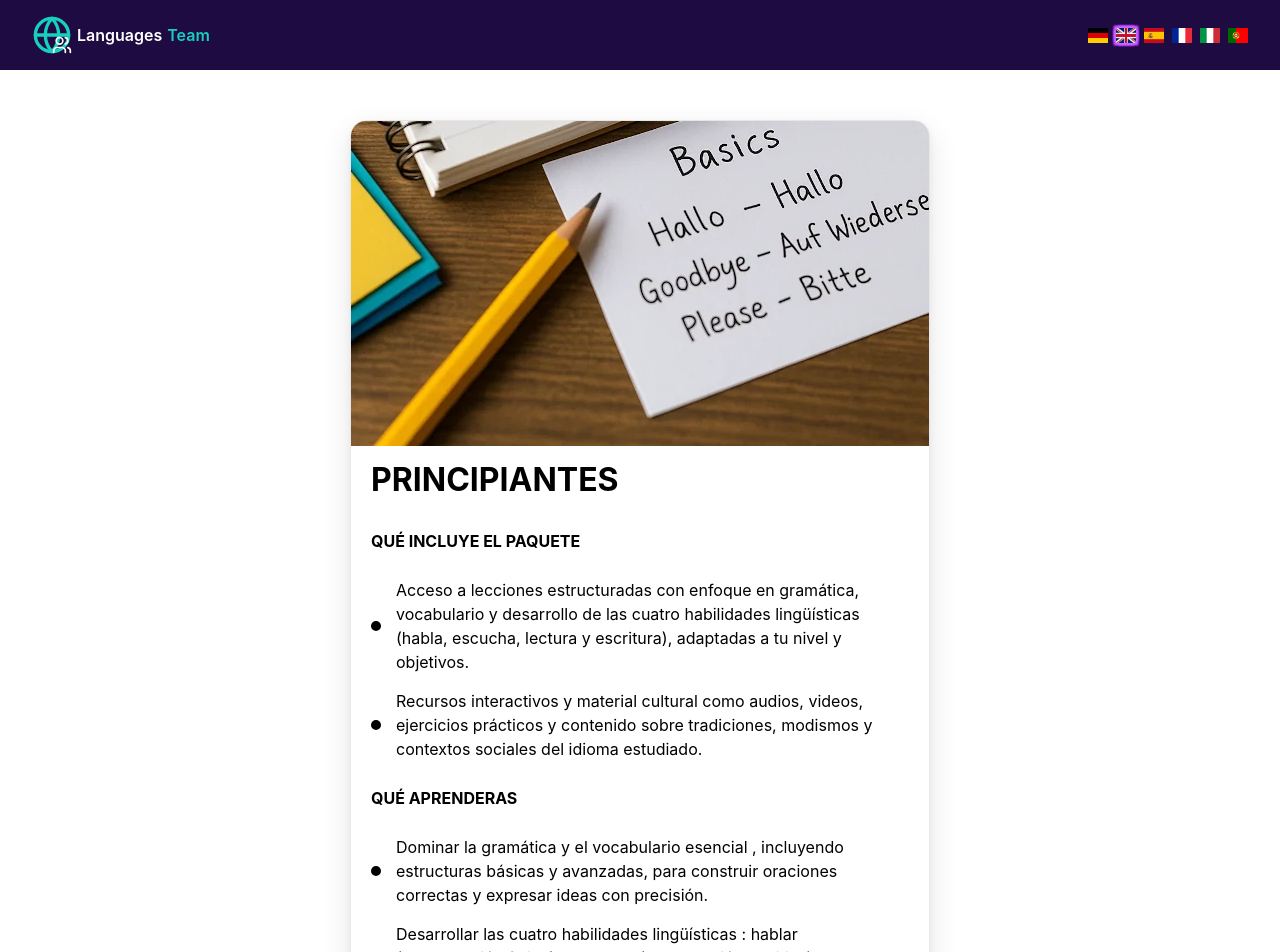
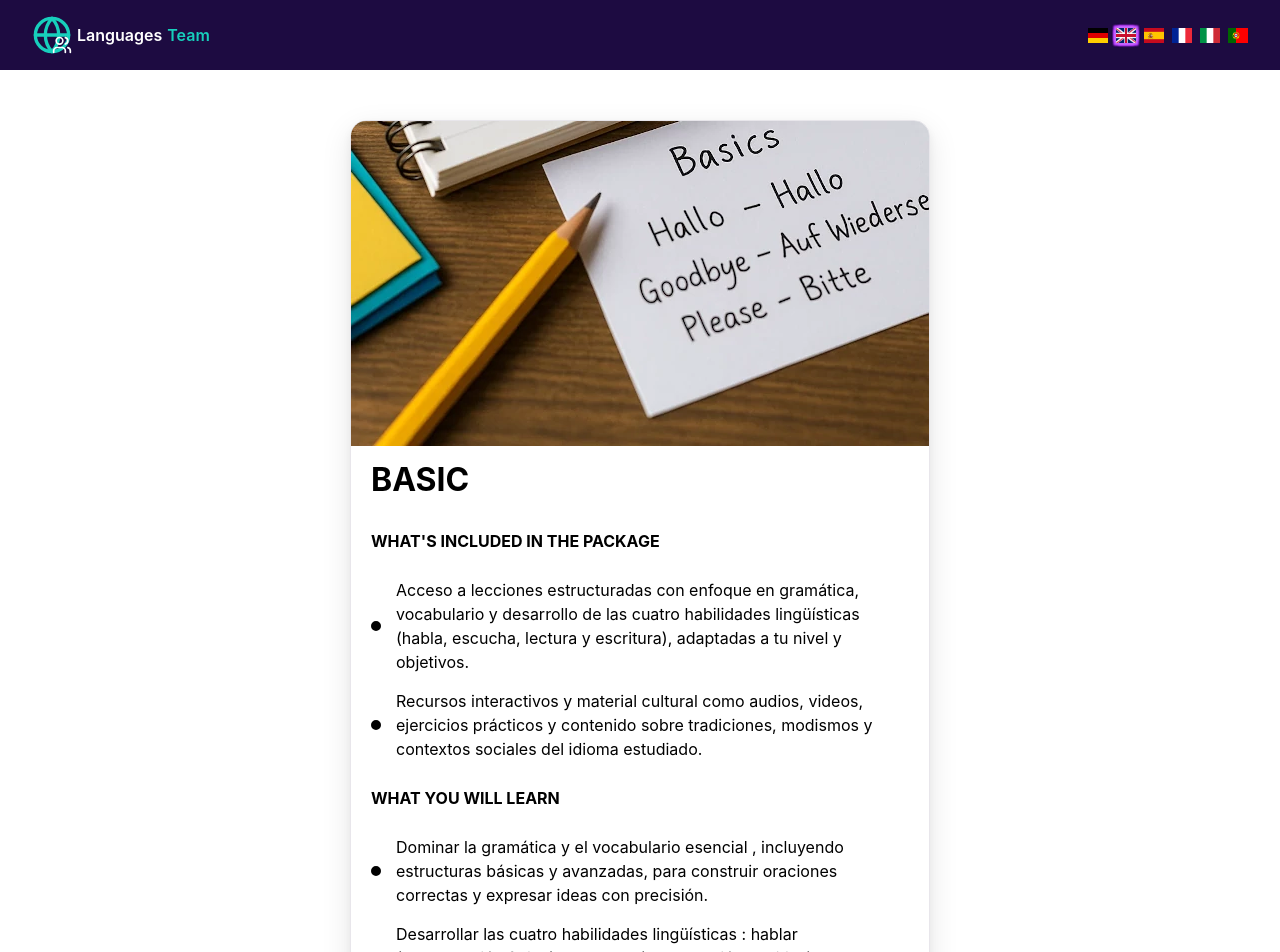
Before and after one commit to sargentogato/laguagues-web, a Vue app: page /#/german-courses in a window 1280 px wide. Shown: the top 952 px of the page. Built offline with nearby package versions, Linux system fonts and the light colour scheme; the HTML template or start-up script is replaced by a standard one.

Commit message:
add more messa for the languages delete some variables and change to props

```diff
--- a/src/components/cards/CardCoursesPack.vue
+++ b/src/components/cards/CardCoursesPack.vue
@@ -3,12 +3,18 @@ import TitlesParagraph from '@/components/sharedComponents/TitlesParagraph.vue';
 import type { PropType } from 'vue';
 import { ref } from 'vue';
 
-const includedTitle = ref(["Qué incluye el paquete"]);
-const learnTitle = ref(["Qué aprenderas"])
 const textBtnOne = ref("Contacta")
 const textBtnTwo = ref("Más información")
 
 const props = defineProps({
+  includedTitle: {
+    type:     Array as PropType<string[]>,
+    required: true
+  },
+  learnTitle: {
+    type:     Array as PropType<string[]>,
+    required: true
+  },
   srcImage: {
     type:     String,
     required: true
@@ -43,6 +49,9 @@ const props = defineProps({
     required: true
   },
 })
+
+console.log(props.includedTitle);
+
 
 </script>
 
@@ -117,7 +126,6 @@ const props = defineProps({
         </div>
         <div class="package__info">
           <button class="package__contact">{{ textBtnOne }}</button>
-          <button class="package__more-info">{{ textBtnTwo }}</button>
         </div>
       </div>
     </div>
--- /dev/null
+++ b/src/locales/de/packagesTitles.ts
@@ -0,0 +1,10 @@
+const packageTitles = {
+  basic:    'Basic',
+  premium:  'Premium',
+  platinum: 'Platin',
+  included: 'Im Paket enthalten',
+  learning: 'Was du lernen wirst',
+  contact:  'Kontakt',
+} as const;
+
+export default packageTitles;
--- /dev/null
+++ b/src/locales/en/packagesTitles.ts
@@ -0,0 +1,10 @@
+const packageTitles = {
+  basic:    'Basic',
+  premium:  'Premium',
+  platinum: 'Platinum',
+  included: "What's included in the package",
+  learning: 'What you will learn',
+  contact:  'Contact',
+} as const;
+
+export default packageTitles;
--- /dev/null
+++ b/src/locales/es/packagesTitles.ts
@@ -0,0 +1,10 @@
+const packageTitles = {
+  basic:    'Básico',
+  premium:  'Premium',
+  platinum: 'Platino',
+  included: 'Qué incluye el paquete',
+  learning: 'Qué aprenderás',
+  contact:  'Contacta',
+} as const;
+
+export default packageTitles;
--- /dev/null
+++ b/src/locales/fr/packagesTitles.ts
@@ -0,0 +1,10 @@
+const packageTitles = {
+  basic:    'Basique',
+  premium:  'Premium',
+  platinum: 'Platine',
+  included: 'Inclus dans le forfait',
+  learning: 'Ce que vous apprendrez',
+  contact:  'Contact',
+} as const;
+
+export default packageTitles;
--- /dev/null
+++ b/src/locales/it/packagesTitles.ts
@@ -0,0 +1,10 @@
+const packageTitles = {
+  basic:    'Base',
+  premium:  'Premium',
+  platinum: 'Platino',
+  included: 'Cosa include il pacchetto',
+  learning: 'Cosa imparerai',
+  contact:  'Contatti',
+} as const;
+
+export default packageTitles;
--- /dev/null
+++ b/src/locales/pt/packagesTitles.ts
@@ -0,0 +1,10 @@
+const packageTitles = {
+  basic:    'Básico',
+  premium:  'Premium',
+  platinum: 'Platina',
+  included: 'O que o pacote inclui',
+  learning: 'O que você vai aprender',
+  contact:  'Contato',
+} as const;
+
+export default packageTitles;
--- a/src/locales/translations.ts
+++ b/src/locales/translations.ts
@@ -2,87 +2,100 @@ import enCategories from './en/categories';
 import enFooter from './en/footer';
 import enHeader from './en/header';
 import enMenu from './en/menu';
+import enPackagesTitles from './en/packagesTitles';
 import enWhyLanguageTeam from './en/whyLanguageTeam';
 
 import esCategories from './es/categories';
 import esFooter from './es/footer';
 import esHeader from './es/header';
 import esMenu from './es/menu';
+import esPackagesTitles from './es/packagesTitles';
 import esWhyLanguageTeam from './es/whyLanguageTeam';
 
 import itCategories from './it/categories';
 import itFooter from './it/footer';
 import itHeader from './it/header';
 import itMenu from './it/menu';
+import itPackagesTitles from './it/packagesTitles';
 import itWhyLanguageTeam from './it/whyLanguageTeam';
 
 import deCategories from './de/categories';
 import deFooter from './de/footer';
 import deHeader from './de/header';
 import deMenu from './de/menu';
+import dePackagesTitles from './de/packagesTitles';
 import deWhyLanguageTeam from './de/whyLanguageTeam';
 
 import ptCategories from './pt/categories';
 import ptFooter from './pt/footer';
 import ptHeader from './pt/header';
 import ptMenu from './pt/menu';
+import ptPackagesTitles from './pt/packagesTitles';
 import ptWhyLanguageTeam from './pt/whyLanguageTeam';
 
 import frCategories from './fr/categories';
 import frFooter from './fr/footer';
 import frHeader from './fr/header';
 import frMenu from './fr/menu';
+import frPackagesTitles from './fr/packagesTitles';
 import frWhyLanguageTeam from './fr/whyLanguageTeam';
 
 type LangMessages = {
   menu: Record<keyof typeof enMenu, string>;
   header: Record<keyof typeof enHeader, string>;
   why: Record<keyof typeof enWhyLanguageTeam, string>;
-  categories: Record<keyof typeof enCategories, string>
-  footer: Record<keyof typeof enFooter, string>
+  categories: Record<keyof typeof enCategories, string>;
+  footer: Record<keyof typeof enFooter, string>;
+  packageTitles: Record<keyof typeof enPackagesTitles, string>;
 };
 
 export const messages: Record<string, LangMessages> = {
   en: {
-    menu:       enMenu,
-    header:     enHeader,
-    why:        enWhyLanguageTeam,
-    categories: enCategories,
-    footer:     enFooter
+    menu:          enMenu,
+    header:        enHeader,
+    why:           enWhyLanguageTeam,
+    categories:    enCategories,
+    footer:        enFooter,
+    packageTitles: enPackagesTitles,
   },
   es: {
-    menu:       esMenu,
-    header:     esHeader,
-    why:        esWhyLanguageTeam,
-    categories: esCategories,
-    footer:     esFooter
+    menu:          esMenu,
+    header:        esHeader,
+    why:           esWhyLanguageTeam,
+    categories:    esCategories,
+    footer:        esFooter,
+    packageTitles: esPackagesTitles,
   },
   it: {
-    menu:       itMenu,
-    header:     itHeader,
-    why:        itWhyLanguageTeam,
-    categories: itCategories,
-    footer:     itFooter
+    menu:          itMenu,
+    header:        itHeader,
+    why:           itWhyLanguageTeam,
+    categories:    itCategories,
+    footer:        itFooter,
+    packageTitles: itPackagesTitles,
   },
   de: {
-    menu:       deMenu,
-    header:     deHeader,
-    why:        deWhyLanguageTeam,
-    categories: deCategories,
-    footer:     deFooter
+    menu:          deMenu,
+    header:        deHeader,
+    why:           deWhyLanguageTeam,
+    categories:    deCategories,
+    footer:        deFooter,
+    packageTitles: dePackagesTitles,
   },
   pt: {
-    menu:       ptMenu,
-    header:     ptHeader,
-    why:        ptWhyLanguageTeam,
-    categories: ptCategories,
-    footer:     ptFooter
+    menu:          ptMenu,
+    header:        ptHeader,
+    why:           ptWhyLanguageTeam,
+    categories:    ptCategories,
+    footer:        ptFooter,
+    packageTitles: ptPackagesTitles,
   },
   fr: {
-    menu:       frMenu,
-    header:     frHeader,
-    why:        frWhyLanguageTeam,
-    categories: frCategories,
-    footer:     frFooter
+    menu:          frMenu,
+    header:        frHeader,
+    why:           frWhyLanguageTeam,
+    categories:    frCategories,
+    footer:        frFooter,
+    packageTitles: frPackagesTitles,
   },
 };
--- a/src/views/courses/GermanCourses.vue
+++ b/src/views/courses/GermanCourses.vue
@@ -2,8 +2,10 @@
 import CardCoursesPack from '@/components/cards/CardCoursesPack.vue';
 import { ref } from 'vue';
 
+const title = ["packageTitles.basic"];
+const includedTitle = ["packageTitles.included"]
+const learnTitle = ref(["packageTitles.learning"])
 const altImage = ref("Language Team")
-const title = ref(["Principiantes"]);
 const timeNumber = ref(3)
 const timeText = ref("meses")
 const price = ref(200);
@@ -39,6 +41,8 @@ const  learnItems = ref([
 <template>
   <div class="germanSection">
     <CardCoursesPack
+      :included-title="includedTitle"
+      :learn-title="learnTitle"
       src-image="images/courses/learGerman-language-team.webp"
       :alt-image="altImage"
       :title="title"
```
